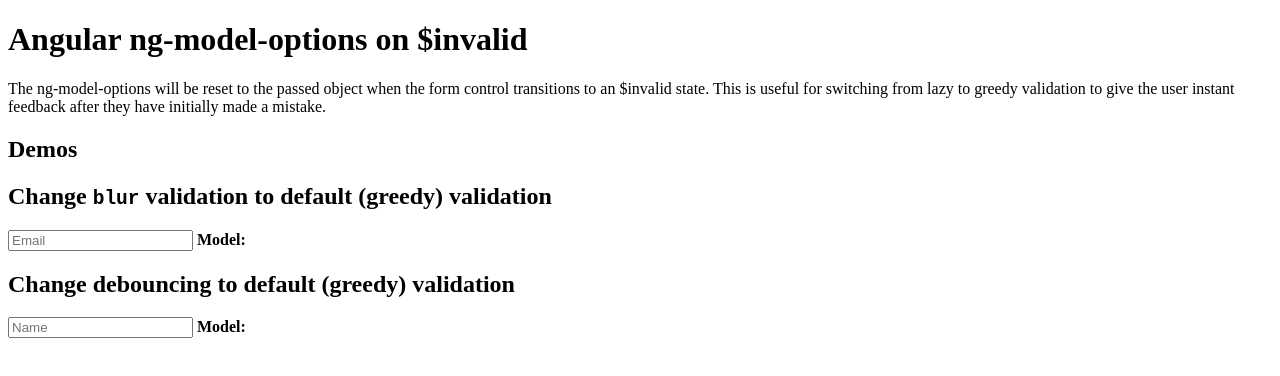
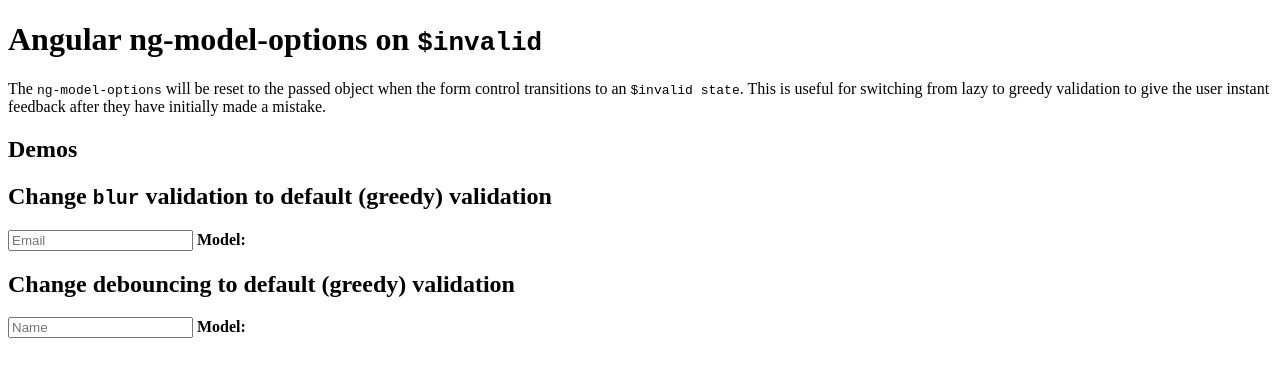
Before and after one commit to karlhorky/ng-model-options-on-invalid, a plain HTML site: page index.html in a window 1280 px wide. Drawn offline with nearby package versions, Linux system fonts and the light colour scheme.

Commit message:
Wrap properties and names in code elements

```diff
--- a/index.html
+++ b/index.html
@@ -11,11 +11,11 @@
 
 <body ng-app="app">
   <h1>
-    Angular ng-model-options on $invalid
+    Angular ng-model-options on <code>$invalid</code>
   </h1>
 
   <p>
-    The ng-model-options will be reset to the passed object when the form control transitions to an $invalid state. This is useful for switching from lazy to greedy validation to give the user instant feedback after they have initially made a mistake.
+    The <code>ng-model-options</code> will be reset to the passed object when the form control transitions to an <code>$invalid state</code>. This is useful for switching from lazy to greedy validation to give the user instant feedback after they have initially made a mistake.
   </p>
 
   <h2>Demos</h2>
```
